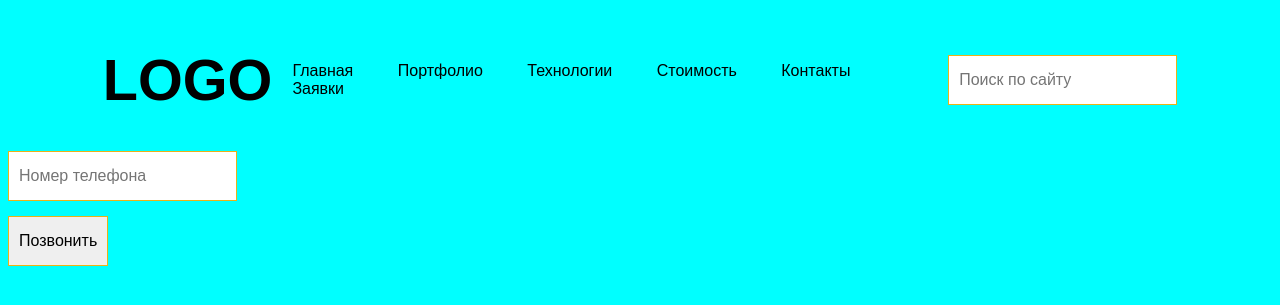
After one commit to DmitriiKonopelkin/site1, a PHP site: page /contact.php in a window 1280 px wide. The commit adds this page. Shown: the top 305 px of the page. Run offline with PHP 8.4, Linux system fonts and the light colour scheme.

Commit message:
add otchit

```diff
--- /dev/null
+++ b/contact.php
@@ -0,0 +1,99 @@
+<!DOCTYPE html>
+<html lang="ru">
+<head>
+    <meta charset="UTF-8">
+    <meta name="viewport" content="width=device-width, initial-scale=1.0">
+    <title>Контакты</title>
+    <style>
+        body {
+            background-color:aqua;
+            font-family:arial;
+        }
+
+        .container-fluid {
+            width:100%;
+        }
+
+        .container {
+            width:85%;
+            margin:0 auto;
+        }
+
+        .d-flex {
+            display:flex;
+            align-items:center;
+            justify-content:space-between;
+        }
+
+        header h1 {
+            font-size:3.6em;
+        }
+
+        header .nav a {
+            color:black;
+            font-size:16px;
+            margin:0 20px;
+            text-decoration:none;
+        }
+
+        header .nav a:hover {
+            color:#ebb217;
+            cursor:pointer;
+            margin-top:7px;
+            margin-bottom:3px;
+            border-bottom:1px solid #ebb217;
+        }
+
+        header form input[type='text'] {
+            font-size:16px;
+            padding:15px 10px;
+            border:1px solid #ebb217;
+        }
+
+        form input[type='tel'] {
+            font-size:16px;
+            padding:15px 10px;
+            border:1px solid #ebb217;
+            margin-bottom:15px;
+        }
+
+        form input[type='submit'] {
+            font-size:16px;
+            padding:15px 10px;
+            border:1px solid #ebb217;
+            margin-bottom:15px;
+        }
+
+        form input[type='submit']:hover {
+            color:#ebb217;
+            cursor:pointer;
+        }
+    </style>
+</head>
+<body>
+<header class='container-fluid'>
+        <div class="container d-flex">
+          <h1>LOGO</h1>
+          <nav class='nav'>
+        <a href='index.php'>Главная</a>
+        <a href='portfolio.php'>Портфолио</a>
+        <a href='technology.php'>Технологии</a>
+        <a href='price.php'>Стоимость</a>
+        <a href='contact.php'>Контакты</a>
+        <a href='form.php'>Заявки</a>
+          </nav>
+          <form name='search' action='#' method='post'>
+        <input type='text' name='search' placeholder='Поиск по сайту'/>
+       </form>
+        </div>
+    </header>
+    <minn>
+    <form>
+        <input type='tel' name='tel' placeholder='Номер телефона'/>
+        <div>
+            <input type='submit' value='Позвонить'/>
+        </div>
+    </form>
+    </minn>
+</body>
+</html>
--- a/index.php
+++ b/index.php
@@ -30,7 +30,7 @@
             font-family:arial;
             font-size:16px;
             width:100%;
-            background-color:aqua;
+            background-color:#c4c4c4;
         }
 
         header {
@@ -129,7 +129,7 @@
         <a href='portfolio.php'>Портфолио</a>
         <a href='technology.php'>Технологии</a>
         <a href='price.php'>Стоимость</a>
-        <a href='#'>Контакты</a>
+        <a href='contact.php'>Контакты</a>
         <a href='form.php'>Заявки</a>
        </nav>
        <form name='search' action='#' method='post'>
--- a/price.php
+++ b/price.php
@@ -64,8 +64,8 @@
         <a href='portfolio.php'>Портфолио</a>
         <a href='technology.php'>Технологии</a>
         <a href='price.php'>Стоимость</a>
-        <a href='#'>Контакты</a>
-        <a href='#'>Заявки</a>
+        <a href='contact.php'>Контакты</a>
+        <a href='form'>Заявки</a>
           </nav>
           <form name='search' action='#' method='post'>
         <input type='text' name='search' placeholder='Поиск по сайту'/>
```
Also changed, not shown: 1 other file.
